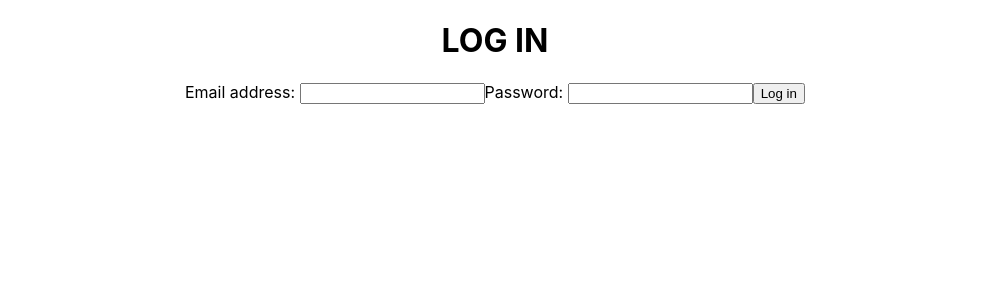
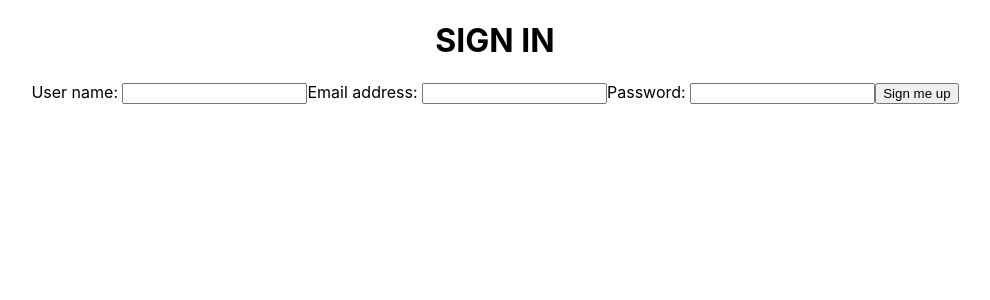
Before and after one commit to kerenKi/TicketsSwap-final_assigment-client, a React (Create React App) app: page /signup in a window 1280 px wide. Shown: the top 300 px of the page, without its empty margins (145-1135 px from the left). Built offline with nearby package versions, Linux system fonts and the light colour scheme.

Commit message:
Route for login and signup

```diff
--- a/src/App.js
+++ b/src/App.js
@@ -1,13 +1,37 @@
 import React from 'react';
 import './App.css';
+import { Route, Redirect } from "react-router-dom";
+import { withRouter } from "react-router";
+import { connect } from "react-redux";
 import LoginContainer from './components/Login'
+import SignupContainer from './components/Signup'
 
-function App() {
-  return (
-    <div className="App">
-    <LoginContainer />
-    </div>
-  );
+class App extends React.Component {
+  render() {
+    return (
+      <div className="App">
+        <Route
+          exact
+          path="/"
+          render={() =>
+            this.props.userLogedIn.jwt ? <Redirect to="/events" /> : <LoginContainer />
+          }
+        />
+        <Route
+          exact
+          path="/signup"
+          render={() =>
+            this.props.userLogedIn.jwt ? <Redirect to="/events" /> : <SignupContainer />
+          }
+        />
+
+      </div>
+    );
+  }
 }
 
-export default App;
+const mapStateToProps = state => ({
+  userLogedIn: state.userLogedIn
+});
+
+export default withRouter(connect(mapStateToProps)(App));
--- a/src/actions/signup.js
+++ b/src/actions/signup.js
@@ -0,0 +1,22 @@
+import request from 'superagent'
+
+export const USER_SIGENDUP = 'USER_SIGENDUP'
+
+const getUserToken = (token) => ({
+  type: USER_SIGENDUP,
+  payload: token
+})
+
+export const signupUser = (user) => dispatch => {
+  return request
+  .post('http://localhost:4000/users')
+  .send({
+    user_name: user.user_name,
+    password: user.password,
+    email: user.email
+  })
+  .then(response => {
+    dispatch(getUserToken(response.body))
+  })
+  .catch(console.error)
+}
--- a/src/components/Signup/SignupForm.js
+++ b/src/components/Signup/SignupForm.js
@@ -0,0 +1,24 @@
+import React from 'react';
+
+function SignupForm(props) {
+
+    return (<div>
+      <h1>SIGN IN</h1>
+        <form onSubmit={props.onSubmit}>
+        <label>User name: </label>
+          <input type="text" name="user_name" required value={props.values.user_name} onChange={props.onChange}></input>
+
+         <label>Email address: </label>
+          <input type="text" name="email" required value={props.values.email} onChange={props.onChange}></input>
+
+          <label>Password: </label>
+          <input type="password" name="password" required value={props.values.password} onChange={props.onChange}></input>
+
+
+          <input type="submit" value="Sign me up" />
+        </form>
+        </div>)
+    }
+
+
+    export default SignupForm;
--- a/src/components/Signup/index.js
+++ b/src/components/Signup/index.js
@@ -0,0 +1,38 @@
+import React, { Component } from 'react';
+import { connect } from "react-redux";
+import SignupForm from './SignupForm'
+import { signupUser } from '../../actions/signup'
+
+class SignupContainer extends Component {
+  state = {
+    user_name: '',
+    email: '',
+    password: '',
+  }
+
+  onChange  = (event) => {
+    this.setState({
+    [event.target.name] : event.target.value
+    })
+  }
+
+   onSubmit = (event) => {
+    event.preventDefault()
+    this.props.signupUser(this.state)
+    this.setState({
+      user_name: '',
+      email: '',
+      password: '',
+    })
+   }
+
+  render() {
+      return (
+          <div>
+              <SignupForm onChange={this.onChange} onSubmit={this.onSubmit} values={this.state}/>
+          </div>
+      );
+  }
+}
+
+export default connect(null, { signupUser })(SignupContainer);
--- a/src/reducers/login.js
+++ b/src/reducers/login.js
@@ -1,9 +1,13 @@
 import { USER_LOGGED } from "../actions/login";
+import { USER_SIGENDUP } from "../actions/signup";
+
 
 export default function userLogedIn (state= {}, action) {
   switch (action.type) {
     case USER_LOGGED:
       return action.payload
+    case USER_SIGENDUP:
+      return action.payload
     default:
       return state
   }
```
Also changed, not shown: src/reducers/signup.js (deleted).
